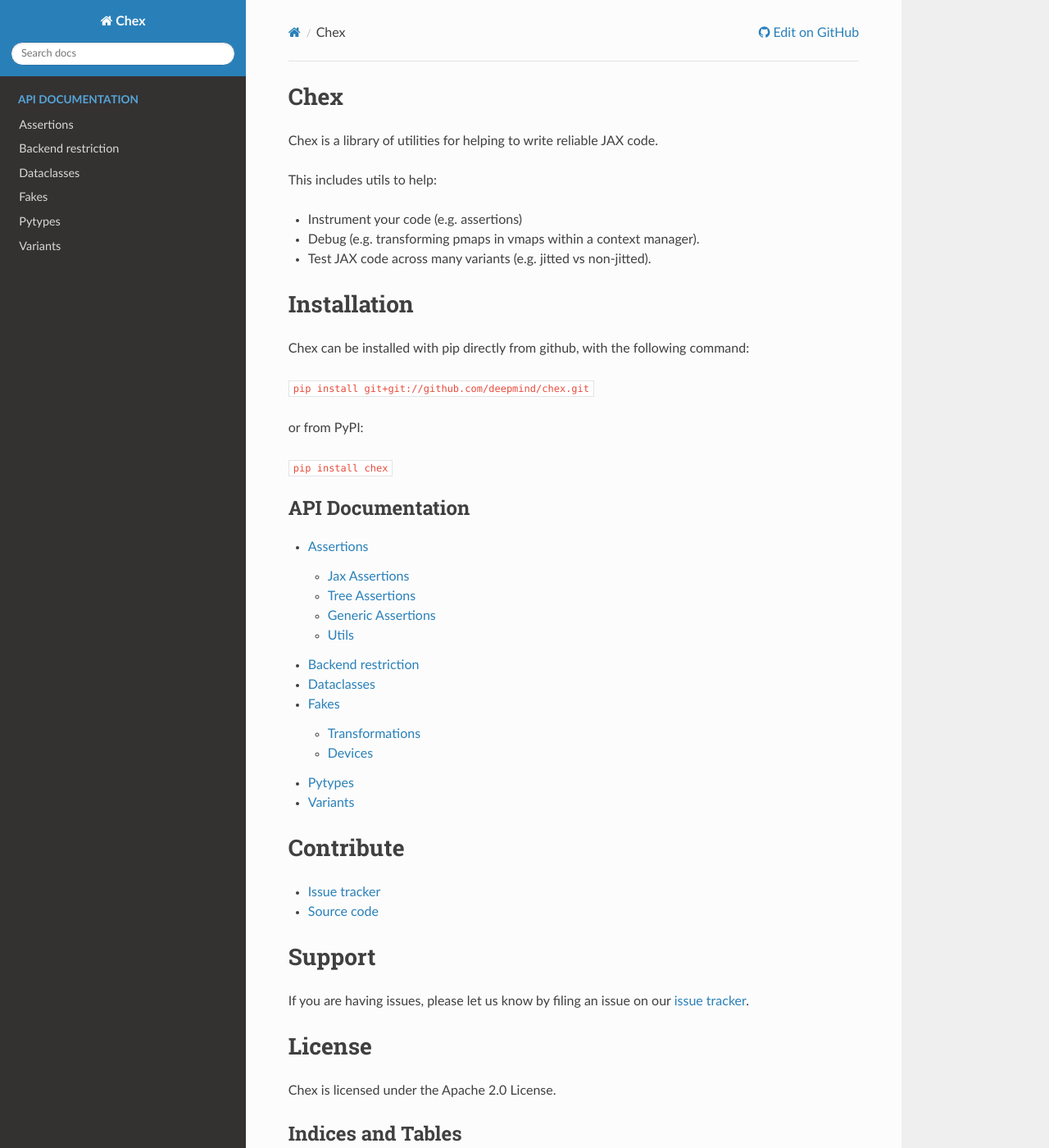
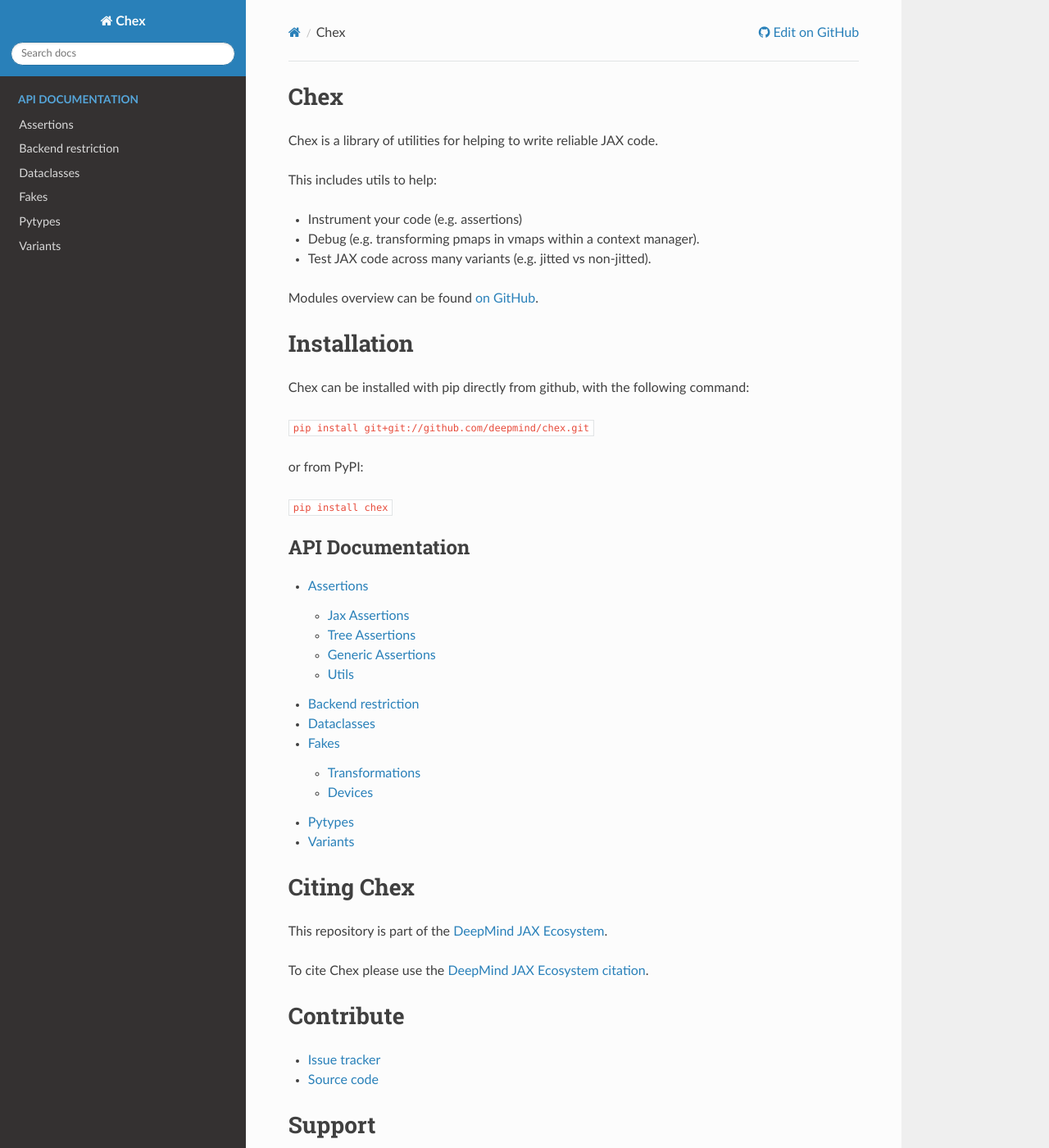
Before and after one commit to google-deepmind/chex, a Sphinx documentation site: the page built from docs/index.rst, in a window 1280 px wide and 1400 px high. Shown: the whole window at 82% size. Built offline with Sphinx 7.4.7 and the Read the Docs theme 2.0.0, drawn with Linux system fonts in a browser that asks for light colours; formulas are drawn with MathJax 3; some of the changed lines change nothing that is shown.

Commit message:
Include the docs coverage check into CI tests.
PiperOrigin-RevId: 415027906

```diff
--- a/docs/conf.py
+++ b/docs/conf.py
@@ -94,7 +94,6 @@
     'sphinx_autodoc_typehints',
     'sphinx_rtd_theme',
     'coverage_check',
-    'myst_nb',  # This is used for the .ipynb notebooks
 ]
 
 # Add any paths that contain templates here, relative to this directory.
@@ -125,11 +124,6 @@
 # so a file named "default.css" will overwrite the builtin "default.css".
 html_static_path = []
 # html_favicon = '_static/favicon.ico'
-
-# -- Options for myst -------------------------------------------------------
-
-jupyter_execute_notebooks = 'force'
-execution_allow_errors = False
 
 # -- Options for katex ------------------------------------------------------
 
--- a/docs/ext/coverage_check.py
+++ b/docs/ext/coverage_check.py
@@ -39,7 +39,7 @@
       obj = getattr(mod, name)
       if inspect.ismodule(obj) and obj not in visited:
         if obj.__name__.startswith(_module.__name__):
-          if "_src" not in obj.__name__:
+          if '_src' not in obj.__name__:
             to_visit.append(obj)
             modules.add((obj.__name__, obj))
 
@@ -50,30 +50,46 @@
   names = set()
   for module_name, module in find_internal_python_modules(_module):
     for name in module.__all__:
-      names.add(module_name + "." + name)
+      names.add(module_name + '.' + name)
   return tuple(names)
 
 
 class CoverageCheck(builders.Builder):
   """Builder that checks all public symbols are included."""
 
-  name = "coverage_check"
+  name = 'coverage_check'
 
   def get_outdated_docs(self) -> str:
-    return "coverage_check"
+    return 'coverage_check'
 
   def write(self, *ignored: Any) -> None:
     pass
 
   def finish(self) -> None:
-    documented_objects = frozenset(self.env.domaindata["py"]["objects"])
+    documented_objects = frozenset(self.env.domaindata['py']['objects'])
     undocumented_objects = set(get_public_symbols()) - documented_objects
+
+    # Exclude deprecated API symbols.
+    assertion_exceptions = ('assert_tree_all_close',
+                            'assert_tree_all_equal_comparator',
+                            'assert_tree_all_equal_shapes',
+                            'assert_tree_all_equal_structs')
+    undocumented_objects -= {'chex.' + s for s in assertion_exceptions}
+
+    # Exclude pytypes.
+    pytypes_exceptions = ('Array', 'ArrayBatched', 'Array', 'ArrayBatched',
+                          'ArrayDevice', 'ArrayDType', 'ArrayNumpy',
+                          'ArraySharded', 'ArrayTree', 'Device', 'CpuDevice',
+                          'GpuDevice', 'TpuDevice', 'Numeric', 'PRNGKey',
+                          'Scalar', 'Shape')
+    undocumented_objects -= {'chex.' + s for s in pytypes_exceptions}
+
     if undocumented_objects:
       undocumented_objects = tuple(sorted(undocumented_objects))
       raise errors.SphinxError(
-          "All public symbols must be included in our documentation, did you "
-          "forget to add an entry to `api.rst`?\n"
-          f"Undocumented symbols: {undocumented_objects}")
+          'All public symbols must be included in our documentation, did you '
+          'forget to add an entry to `api.rst`?\n'
+          f'Undocumented symbols: {undocumented_objects}')
 
 
 def setup(app: application.Sphinx) -> Mapping[str, Any]:
--- a/docs/index.rst
+++ b/docs/index.rst
@@ -10,6 +10,8 @@
 * Instrument your code (e.g. assertions)
 * Debug (e.g. transforming pmaps in vmaps within a context manager).
 * Test JAX code across many variants (e.g. jitted vs non-jitted).
+
+Modules overview can be found `on GitHub <https://github.com/deepmind/chex#modules-overview>`_.
 
 Installation
 ------------
@@ -28,6 +30,12 @@
 
    api
 
+Citing Chex
+-----------
+
+This repository is part of the `DeepMind JAX Ecosystem <https://deepmind.com/blog/article/using-jax-to-accelerate-our-research>`_.
+
+To cite Chex please use the `DeepMind JAX Ecosystem citation <https://github.com/deepmind/jax/blob/main/deepmind2020jax.txt>`_.
 
 Contribute
 ----------
```
Also changed, not shown: 2 other files.
